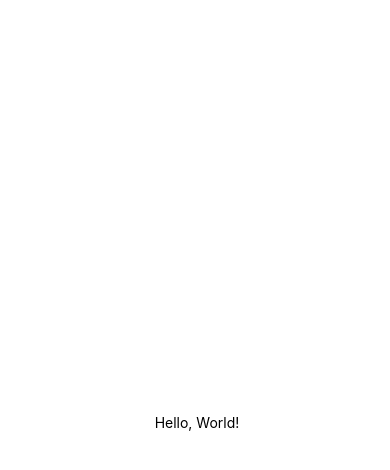
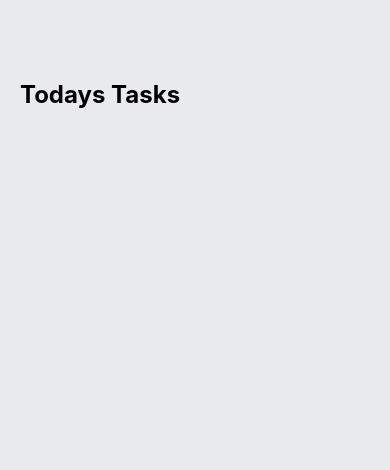
Before and after one commit to dartmouth-cs98/hack-a-thing-21f-1-katherinet, a React Native app: screen / in a window 390 px wide. Shown: the top 470 px of the page. Built offline with nearby package versions, Linux system fonts and the light colour scheme.

Commit message:
initilal home screen updates

```diff
--- a/App.js
+++ b/App.js
@@ -5,8 +5,12 @@
 export default function App() {
   return (
     <View style={styles.container}>
-      <Text> Hello, World!</Text>
-      <StatusBar style="auto" />
+      <View style={styles.taskWrapper}>
+        <Text style={styles.sectionTitle}>Todays Tasks </Text>
+        <View style={styles.items}>
+
+        </View>
+      </View>
     </View>
   );
 }
@@ -14,8 +18,15 @@
 const styles = StyleSheet.create({
   container: {
     flex: 1,
-    backgroundColor: '#fff',
-    alignItems: 'center',
-    justifyContent: 'center',
+    backgroundColor: '#E8EAED',
   },
+  taskWrapper: {
+    paddingTop: 80,
+    paddingHorizontal: 20,
+  },
+  sectionTitle: {
+    fontSize: 24,
+    fontWeight: 'bold',
+  },
+  items: {},
 });
```
